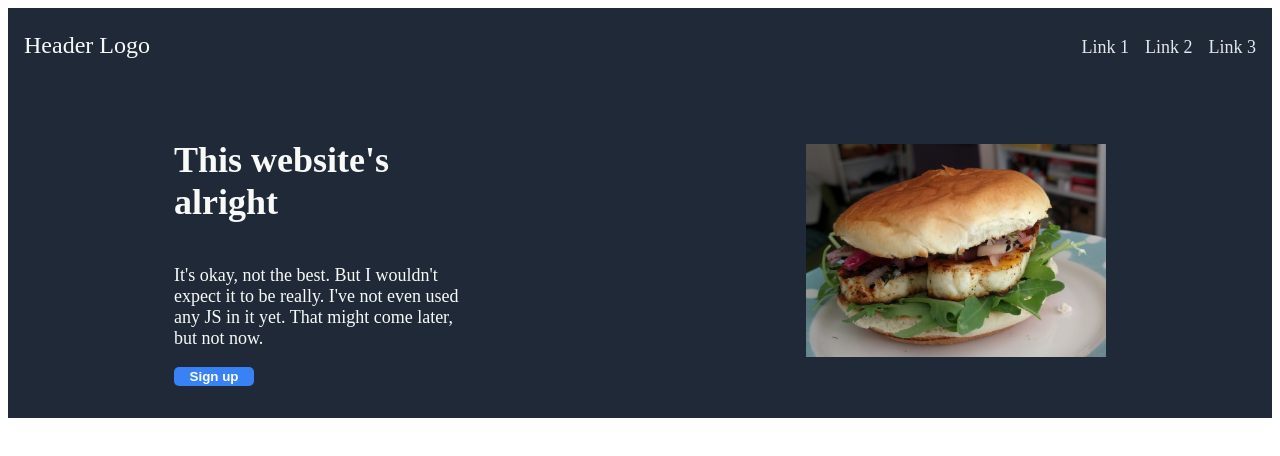
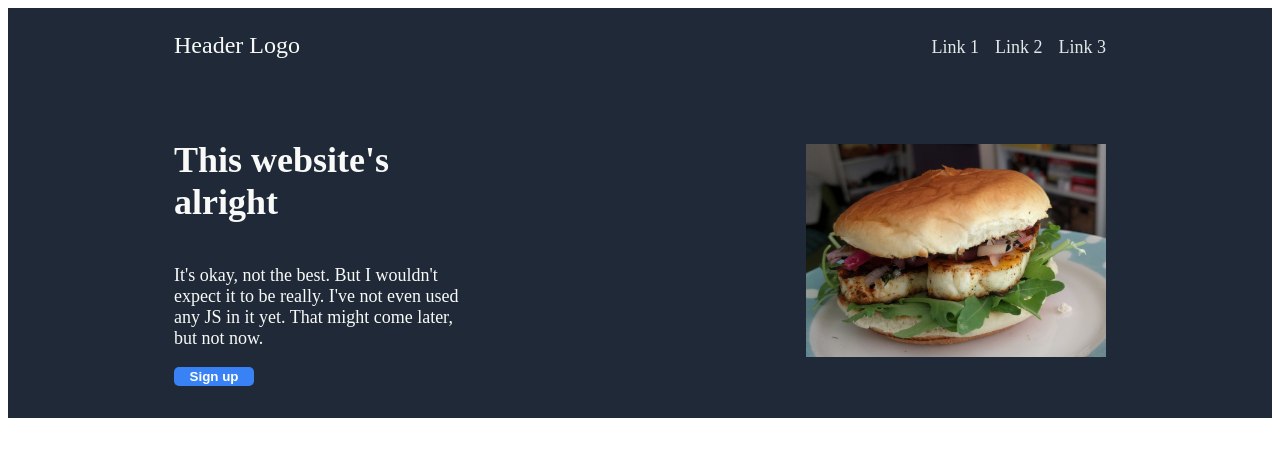
Before and after one commit to Graculus-Green/odin-landing-page, a plain HTML site: page index.html in a window 1280 px wide. Drawn offline with Linux system fonts and the light colour scheme.

Commit message:
Messed with position of header

```diff
--- a/style.css
+++ b/style.css
@@ -10,14 +10,23 @@ body{
     background-color: #1F2937;
     color: #F9FAF8;
     font-size: 24px;
+    justify-content: space-around;
+}
+
+.heading{
+    display: flex;
+    width: 300px;
     padding: 0 16px;
 }
 
 .top-links {
     display: flex;
-    margin-left: auto;
+    /*margin-left: auto;*/
     list-style: none;
     gap: 16px;
+    width: 300px;
+    justify-content: right;
+    padding: 0 16px;
 }
 
 a {
```
